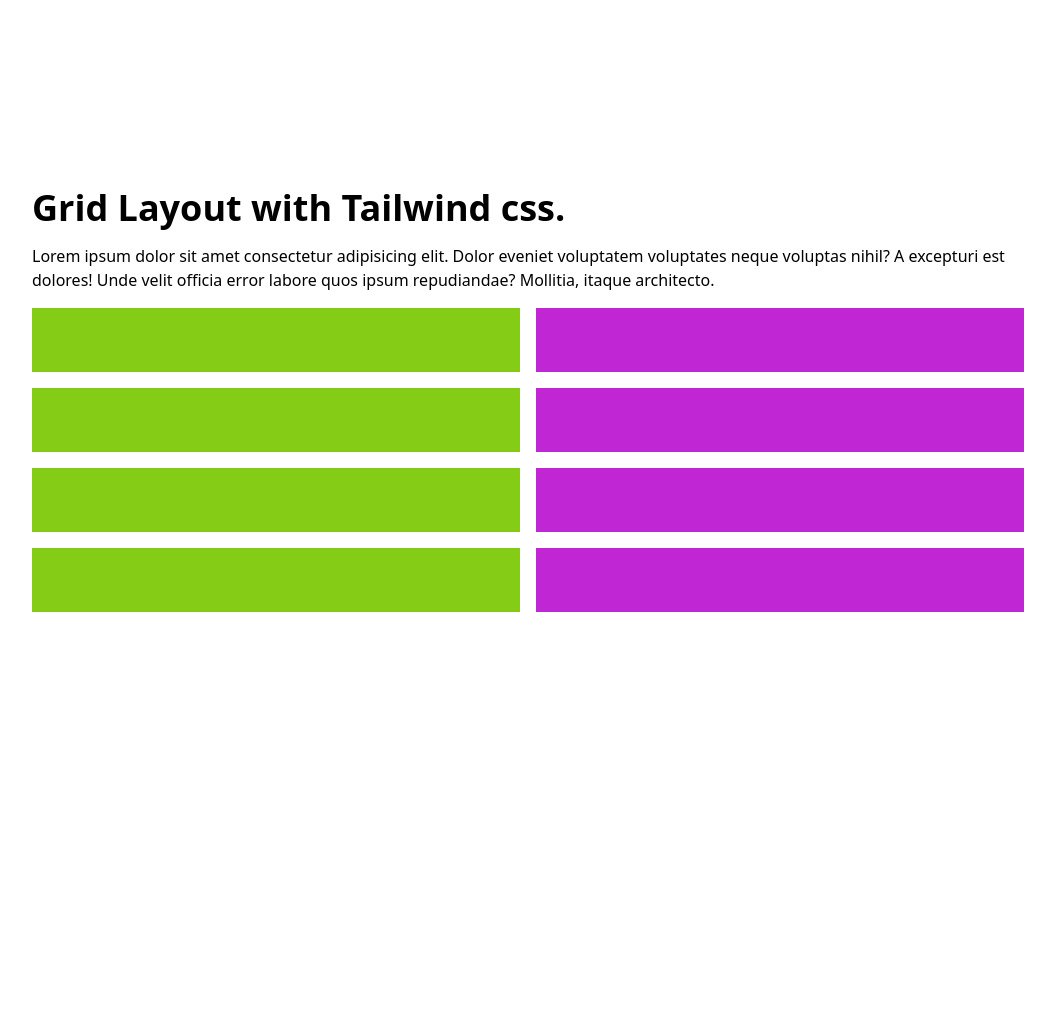
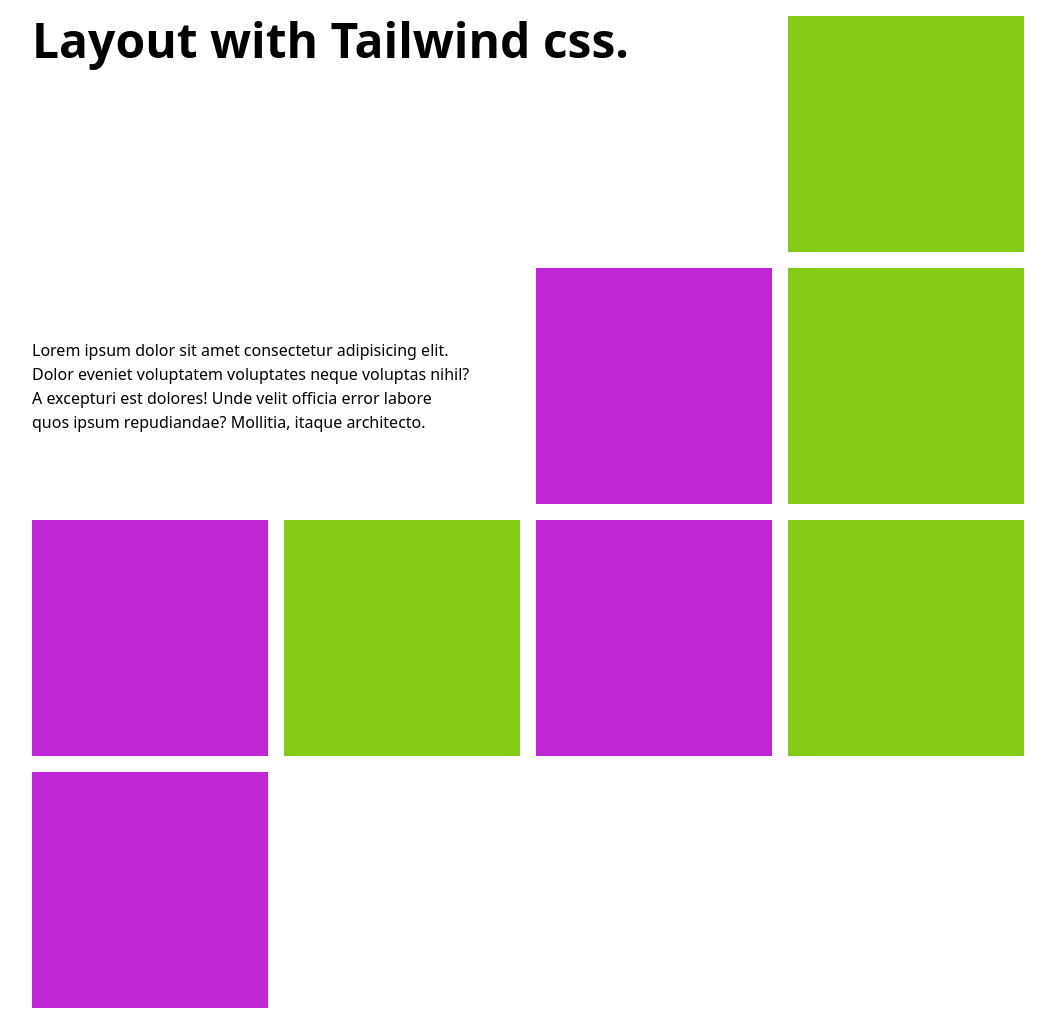
Before and after one commit to Olivertrain1221/front-end-practice, a website: page grid-examples/index.html in a window 1280 px wide. Shown: the whole page, without its empty margins (112-1167 px from the left). Before the commit the page ends 800 px from the top, so only its background shows below. Drawn offline with Linux system fonts and the light colour scheme.

Commit message:
Added tailwind changes and also started investigating CSS Grid

```diff
--- a/grid-examples/index.html
+++ b/grid-examples/index.html
@@ -13,18 +13,22 @@
 
 <body class="grid place-content-center min-h-screen">
     <!-- Define the grid container and then add in the break points. -->
-    <div class="grid gap-4 p-4 max-w-5xl xs:grid-cols-2">
+    <div class="grid gap-4 p-4 max-w-5xl xs:grid-cols-2 md:grid-cols-4">
         <!-- I am using a screen query of xs to then target the collumn and make it occupy on a small screen the first two collumns -->
-        <h1 class="text-4xl font-extrabold xs:col-span-2">Grid Layout with Tailwind css.</h1>
-        <p class="xs:col-span-2">Lorem ipsum dolor sit amet consectetur adipisicing elit. Dolor eveniet voluptatem voluptates neque voluptas nihil? A excepturi est dolores! Unde velit officia error labore quos ipsum repudiandae? Mollitia, itaque architecto.</p>
-        <div class="h-16 bg-lime-500"></div>
-        <div class="h-16 bg-fuchsia-600"></div>
-        <div class="h-16 bg-lime-500"></div>
-        <div class="h-16 bg-fuchsia-600"></div>
-        <div class="h-16 bg-lime-500"></div>
-        <div class="h-16 bg-fuchsia-600"></div>
-        <div class="h-16 bg-lime-500"></div>
-        <div class="h-16 bg-fuchsia-600"></div>
+        <h1 class="text-4xl font-extrabold xs:grid xs:grid-cols-2 xs:col-span-2 md:col-span-3 md:text-5xl grid">
+            <span class=" md:col-span-3">
+                Layout with Tailwind css.
+            </span>
+        </h1>
+        <p class="xs:row-start-2 xs:col-start-2 xs:self-center md:row-start-2 md:col-start-1 md:col-span-2 pr-12">Lorem ipsum dolor sit amet consectetur adipisicing elit. Dolor eveniet voluptatem voluptates neque voluptas nihil? A excepturi est dolores! Unde velit officia error labore quos ipsum repudiandae? Mollitia, itaque architecto.</p>
+        <div class="h-16 bg-lime-500 xs:h-auto xs:square"></div>
+        <div class="h-16 bg-fuchsia-600 xs:h-auto xs:square"></div>
+        <div class="h-16 bg-lime-500 xs:h-auto xs:square"></div>
+        <div class="h-16 bg-fuchsia-600 xs:h-auto xs:square"></div>
+        <div class="h-16 bg-lime-500 xs:h-auto xs:square"></div>
+        <div class="h-16 bg-fuchsia-600 xs:h-auto xs:square"></div>
+        <div class="h-16 bg-lime-500 xs:h-auto xs:square"></div>
+        <div class="h-16 bg-fuchsia-600 xs:h-auto xs:square"></div>
     </div>
 </body>
 
--- a/src/input.css
+++ b/src/input.css
@@ -1,3 +1,10 @@
 @tailwind base;
 @tailwind components;
 @tailwind utilities;
+
+
+@layer utilities {
+    .square {
+        aspect-ratio: 1 / 1;
+    }
+}
```
Also changed, not shown: dist/output.css.
